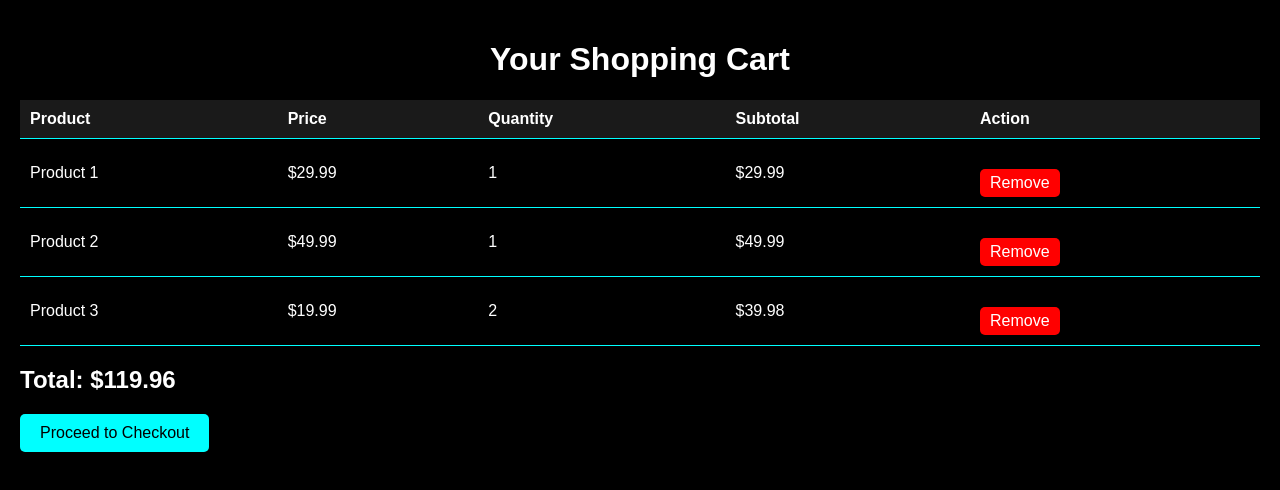
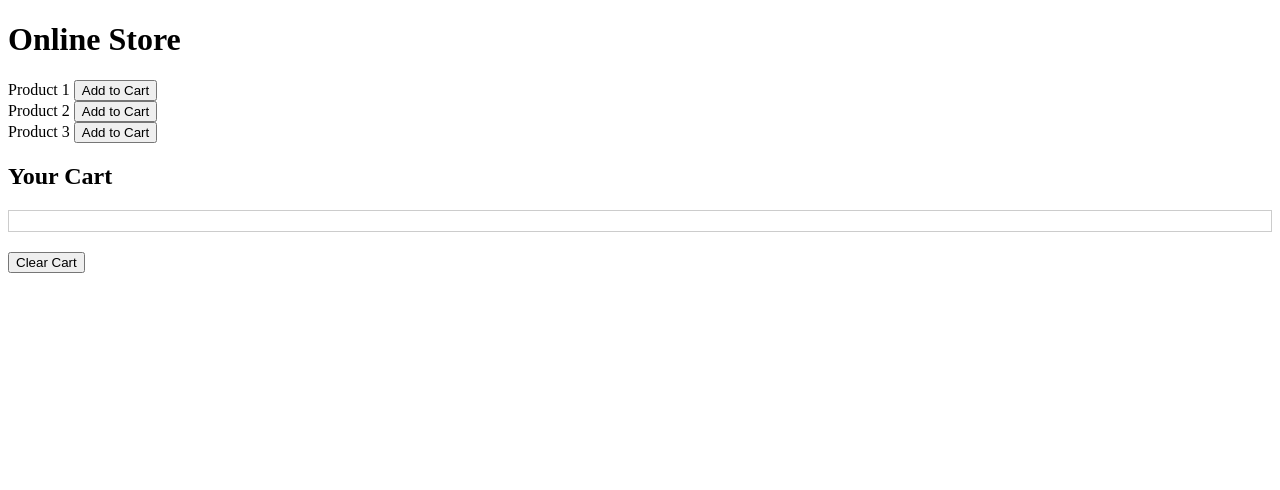
Before and after one commit to awsomemerch/awsomemerch.github.io, a plain HTML site: page cart.html in a window 1280 px wide. Drawn offline with Linux system fonts and the light colour scheme.

Commit message:
Update cart.html

```diff
--- a/cart.html
+++ b/cart.html
@@ -5,133 +5,79 @@
     <meta name="viewport" content="width=device-width, initial-scale=1.0">
     <title>Shopping Cart</title>
     <style>
-        body {
-            background-color: black;
-            color: white;
-            font-family: Arial, sans-serif;
-            margin: 0;
-            padding: 20px;
+        /* Simple styles for the cart */
+        #cart {
+            border: 1px solid #ccc;
+            padding: 10px;
+            margin: 20px 0;
         }
-        header {
-            text-align: center;
-            margin-bottom: 20px;
-        }
-        table {
-            width: 100%;
-            border-collapse: collapse;
-        }
-        th, td {
-            padding: 10px;
-            text-align: left;
-            border-bottom: 1px solid #00ffff; /* Neon blue */
-        }
-        th {
-            background-color: #1a1a1a;
-        }
-        tr:hover {
-            background-color: #2a2a2a;
-        }
-        .total {
-            font-weight: bold;
-            font-size: 1.5em;
-            margin-top: 20px;
-        }
-        button {
-            background-color: #00ffff; /* Neon blue */
-            border: none;
-            color: black;
-            padding: 10px 20px;
-            cursor: pointer;
-            border-radius: 5px;
-            margin-top: 20px;
-            font-size: 1em;
-        }
-        button:hover {
-            background-color: #0f4c75;
-        }
-        .remove {
-            background-color: red;
-            border: none;
-            color: white;
-            padding: 5px 10px;
-            cursor: pointer;
-            border-radius: 5px;
+        .cart-item {
+            display: flex;
+            justify-content: space-between;
+            padding: 5px 0;
         }
     </style>
 </head>
 <body>
-    <header>
-        <h1>Your Shopping Cart</h1>
-    </header>
 
-    <main>
-        <table id="cartTable">
-            <thead>
-                <tr>
-                    <th>Product</th>
-                    <th>Price</th>
-                    <th>Quantity</th>
-                    <th>Subtotal</th>
-                    <th>Action</th>
-                </tr>
-            </thead>
-            <tbody>
-                <tr>
-                    <td>Product 1</td>
-                    <td class="price">$29.99</td>
-                    <td class="quantity">1</td>
-                    <td class="subtotal">$29.99</td>
-                    <td><button class="remove">Remove</button></td>
-                </tr>
-                <tr>
-                    <td>Product 2</td>
-                    <td class="price">$49.99</td>
-                    <td class="quantity">1</td>
-                    <td class="subtotal">$49.99</td>
-                    <td><button class="remove">Remove</button></td>
-                </tr>
-                <tr>
-                    <td>Product 3</td>
-                    <td class="price">$19.99</td>
-                    <td class="quantity">2</td>
-                    <td class="subtotal">$39.98</td>
-                    <td><button class="remove">Remove</button></td>
-                </tr>
-            </tbody>
-        </table>
+<h1>Online Store</h1>
+<div id="products">
+    <div>
+        <span>Product 1</span>
+        <button onclick="addToCart('Product 1', 10)">Add to Cart</button>
+    </div>
+    <div>
+        <span>Product 2</span>
+        <button onclick="addToCart('Product 2', 20)">Add to Cart</button>
+    </div>
+    <div>
+        <span>Product 3</span>
+        <button onclick="addToCart('Product 3', 30)">Add to Cart</button>
+    </div>
+</div>
 
-        <div class="total">
-            Total: <span id="totalAmount">$119.96</span>
-        </div>
-        <button id="checkoutButton">Proceed to Checkout</button>
-    </main>
+<h2>Your Cart</h2>
+<div id="cart"></div>
+<button onclick="clearCart()">Clear Cart</button>
 
-    <script>
-        // Function to update the total amount
-        function updateTotal() {
-            const rows = document.querySelectorAll('#cartTable tbody tr');
-            let total = 0;
-            rows.forEach(row => {
-                const price = parseFloat(row.querySelector('.price').textContent.replace('$', ''));
-                const quantity = parseInt(row.querySelector('.quantity').textContent);
-                const subtotal = price * quantity;
-                row.querySelector('.subtotal').textContent = `$${subtotal.toFixed(2)}`;
-                total += subtotal;
-            });
-            document.getElementById('totalAmount').textContent = `$${total.toFixed(2)}`;
+<script>
+    let cart = [];
+
+    function addToCart(product, price) {
+        cart.push({ product, price });
+        renderCart();
+    }
+
+    function removeFromCart(index) {
+        cart.splice(index, 1);
+        renderCart();
+    }
+
+    function clearCart() {
+        cart = [];
+        renderCart();
+    }
+
+    function renderCart() {
+        const cartDiv = document.getElementById('cart');
+        cartDiv.innerHTML = ''; // Clear previous cart content
+
+        if (cart.length === 0) {
+            cartDiv.innerHTML = '<p>Your cart is empty.</p>';
+            return;
         }
 
-        // Event listener for remove buttons
-        document.querySelectorAll('.remove').forEach(button => {
-            button.addEventListener('click', function() {
-                const row = this.closest('tr');
-                row.parentNode.removeChild(row); // Remove the row from the table
-                updateTotal(); // Update the total amount
-            });
+        cart.forEach((item, index) => {
+            const div = document.createElement('div');
+            div.classList.add('cart-item');
+            div.innerHTML = `
+                ${item.product} - $${item.price}
+                <button onclick="removeFromCart(${index})">Remove</button>
+            `;
+            cartDiv.appendChild(div);
         });
+    }
+</script>
 
-        // Initial total calculation
-        updateTotal();
-    </script>
 </body>
 </html>
```
